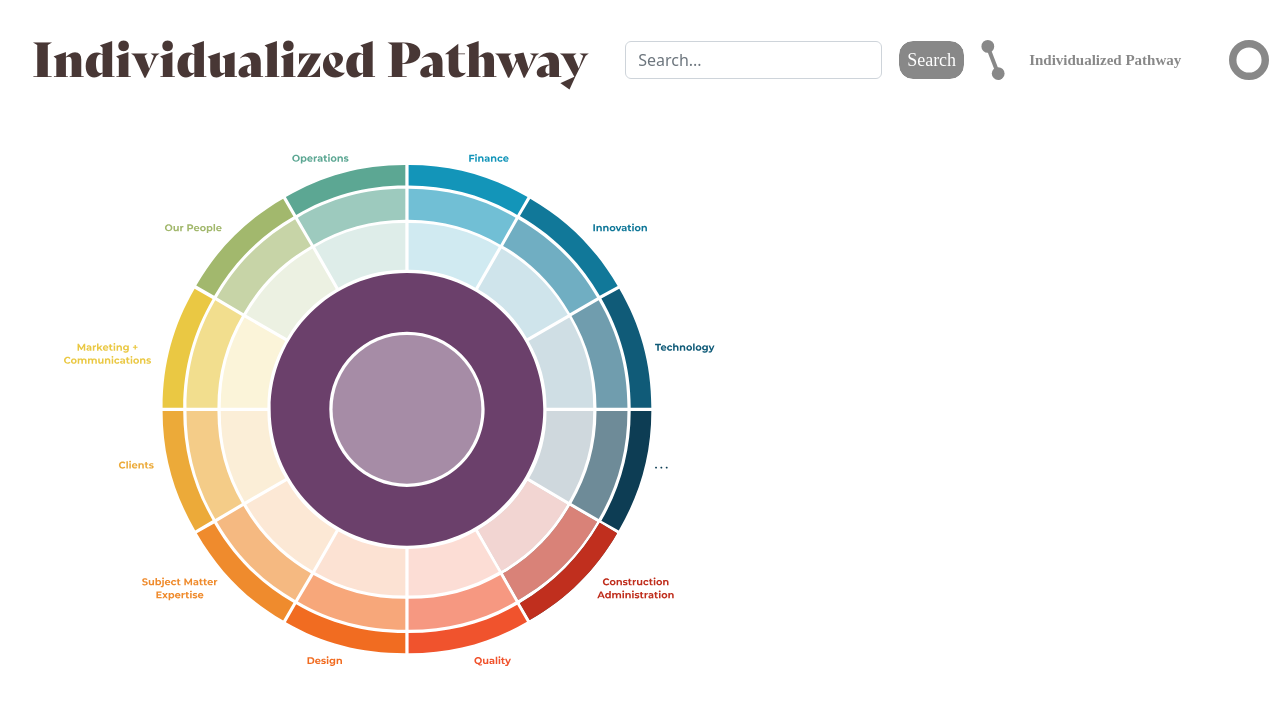
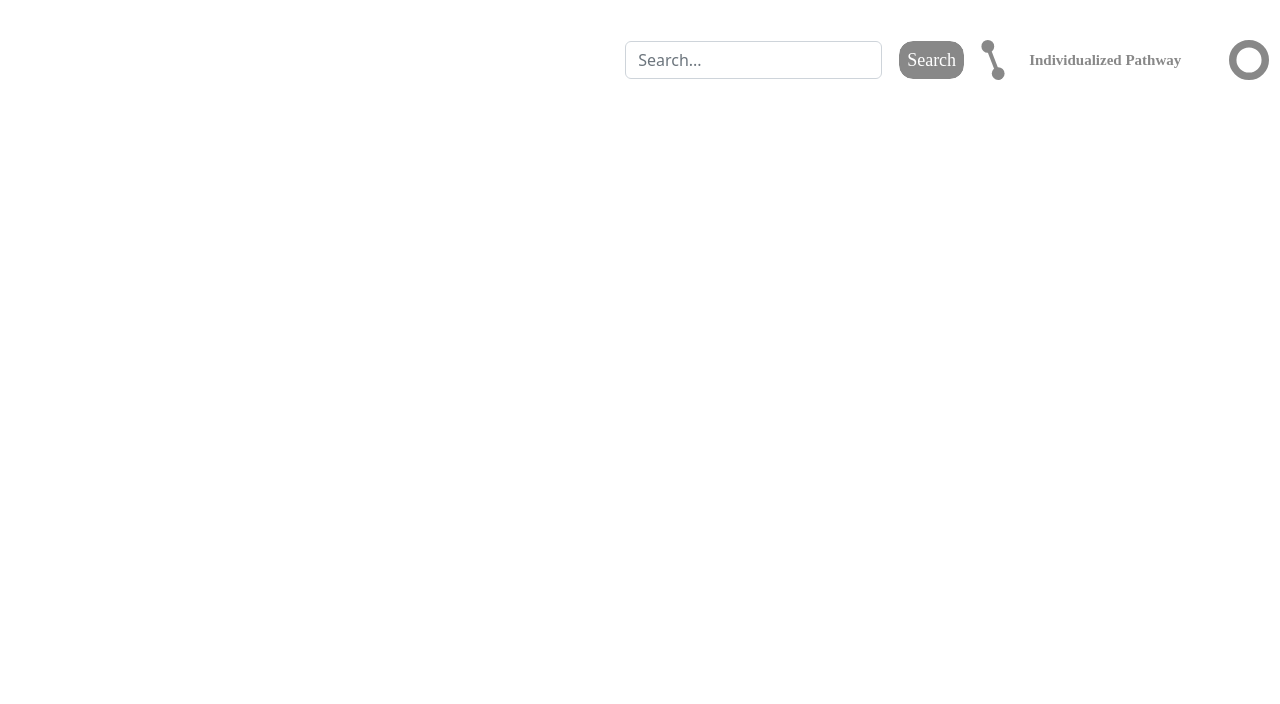
Before and after one commit to JoshuaP99/DPS-Chart, a website: page Individualized-Pathway.html in a window 1280 px wide. Drawn offline with nearby package versions, Linux system fonts and the light colour scheme.

Commit message:
Updated SPA functionality

```diff
--- a/Individualized-Pathway.html
+++ b/Individualized-Pathway.html
@@ -40,12 +40,6 @@
             </ul>
         </div>
     </nav>
-    <div>
-        <h1>Individualized Pathway</h1>
-    </div>
-    </br>
-    <div class="d-flex justify-content-left" id="DOM">
-        <div class="mySVG" id="PathwaySVG"></div>
-    </div>
+
 </body>
 </html>
```
